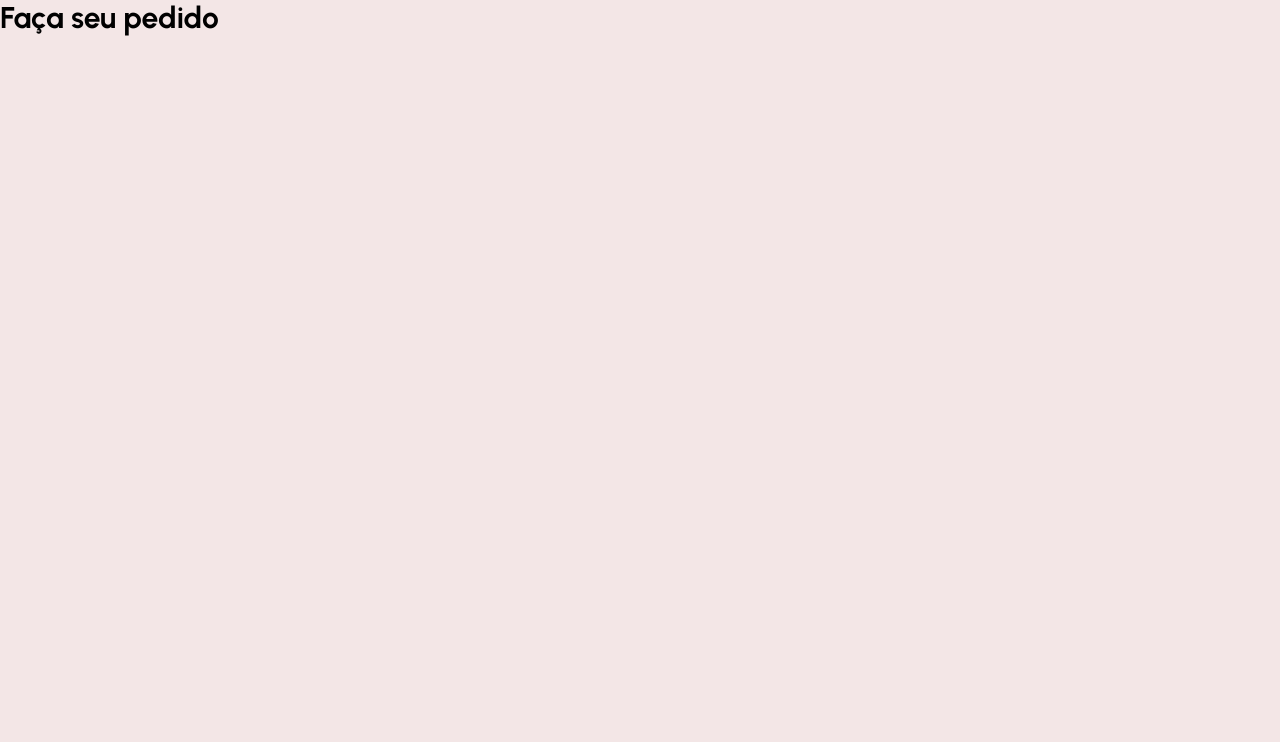
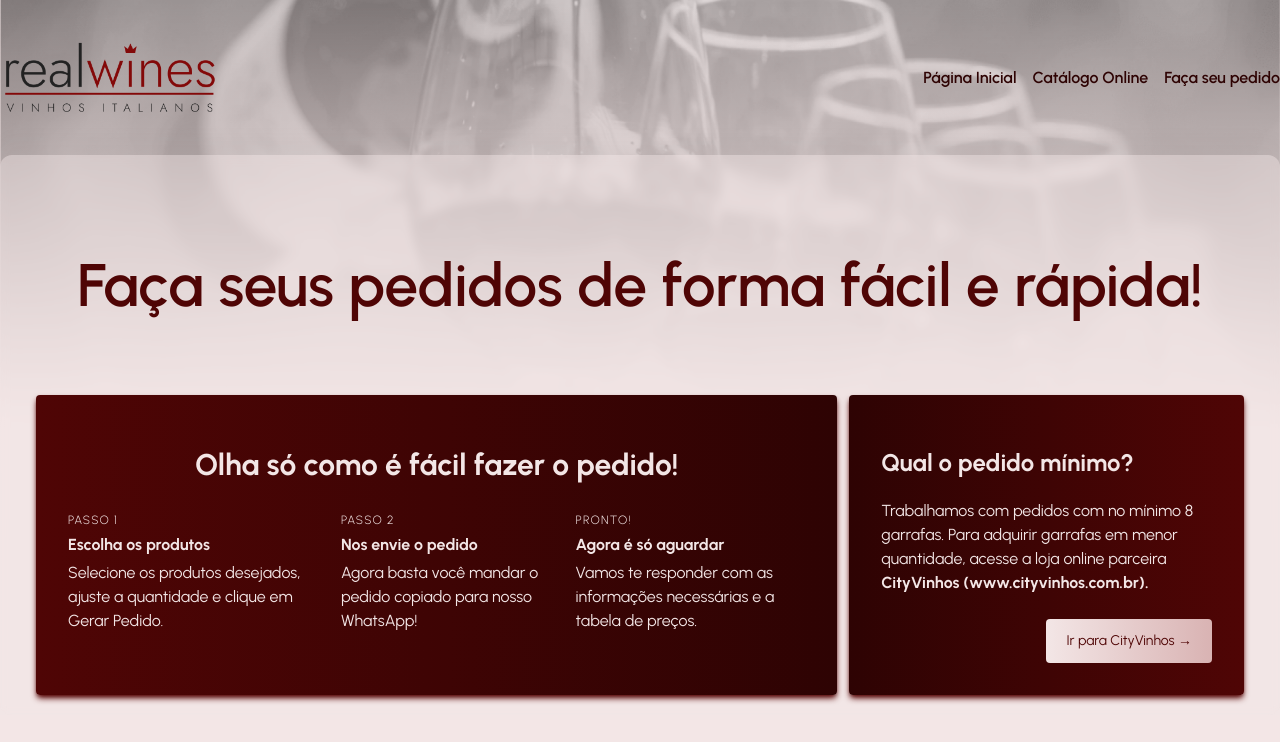
Before and after one commit to albertocolombara/app-pedidos-rw, a React (Vite) app: page / in a window 1280 px wide. Shown: the top 742 px of the page. Built offline with nearby package versions, Linux system fonts and the light colour scheme.

Commit message:
design tela inicial

```diff
--- a/index.html
+++ b/index.html
@@ -9,7 +9,7 @@
     <link rel="preconnect" href="https://fonts.gstatic.com" crossorigin>
     <link href="https://fonts.googleapis.com/css2?family=Urbanist:wght@300;400;600;700&display=swap" rel="stylesheet">
   </head>
-  <body class="bg-red-1 font-sans">
+  <body class="bg-red-1 bg-[linear-gradient(to_bottom,transparent,rgba(242,230,230,1)),url('../public/bg.png')] bg-no-repeat bg-contain font-sans">
     <div id="root"></div>
     <script type="module" src="/src/main.jsx"></script>
   </body>
--- a/src/App.jsx
+++ b/src/App.jsx
@@ -1,5 +1,54 @@
 const App = () => {
-  return <h1 className="text-3xl font-bold">Faça seu pedido</h1>
+  return (
+    <>
+      <header className="py-10">
+        <nav className="container mx-auto flex justify-between items-center">
+          <a href="https://www.realwines.com.br">
+            <img src="../public/logo.png" alt="Logo Realwines" width={220} height={70}></img>
+          </a>
+          <ul className="flex gap-4 text-red-7 font-semibold">
+            <li><a href="https://www.realwines.com.br">Página Inicial</a></li>
+            <li><a href="https://www.catalogo.realwines.com.br">Catálogo Online</a></li>
+            <li><a href="#pedido">Faça seu pedido</a></li>
+          </ul>
+        </nav>
+      </header>
+
+      <div className="container mx-auto bg-red-1/40 backdrop-blur-sm p-5 px-9 rounded-xl shadow-[0_-15px_18px_3px_rgba(0,0,0,0.025)]">
+        <h1 className="text-6xl text-red-6 text-center font-semibold my-[80px]">Faça seus pedidos de forma fácil e rápida!</h1>
+        <div className="grid grid-cols-3 items-center gap-3 text-red-1 h-full">
+          <div className="col-span-2 bg-gradient-to-r from-red-6 to-red-7 rounded p-8 py-[52px] h-full shadow-md shadow-red-5">
+            <h2 className="text-3xl font-bold text-center flex justify-center">Olha só como é fácil fazer o pedido!</h2>
+            <div className="flex gap-7 mt-7">
+              <div className="flex flex-col gap-1">
+                <span className="font-light uppercase text-[12px] tracking-widest">Passo 1</span>
+                <span className="font-bold">Escolha os produtos</span>
+                <p>Selecione os produtos desejados, ajuste a quantidade e clique em Gerar Pedido.</p>
+              </div>
+              <div className="flex flex-col gap-1">
+                <span className="font-light uppercase text-[12px] tracking-widest">Passo 2</span>
+                <span className="font-bold">Nos envie o pedido</span>
+                <p>Agora basta você mandar o pedido copiado para nosso WhatsApp!</p>
+              </div>
+              <div className="flex flex-col gap-1">
+                <span className="font-light uppercase text-[12px] tracking-widest">Pronto!</span>
+                <span className="font-bold">Agora é só aguardar</span>
+                <p>Vamos te responder com as informações necessárias e a tabela de preços.</p>
+              </div>
+            </div>
+          </div>
+
+          <div className="flex-1 flex flex-col bg-gradient-to-r from-red-7 to-red-6 rounded p-8 pt-[52px] h-full shadow-md shadow-red-5">
+            <span className="text-2xl font-bold">Qual o pedido mínimo?</span>
+            <p className="mt-5 mb-6">Trabalhamos com pedidos com no mínimo 8 garrafas. Para adquirir garrafas em
+              menor quantidade, acesse a loja online parceira <strong>CityVinhos (www.cityvinhos.com.br).</strong>
+            </p>
+            <a className="bg-gradient-to-r text-sm from-red-1 to-red-3 text-red-6 py-3 px-5 rounded inline-block self-end mt-auto transition hover:shadow-lg hover:shadow-red-3/60 hover:to-red-1" href="https://www.cityvinhos.com.br">Ir para CityVinhos →</a>
+          </div>
+        </div>
+      </div>
+    </>
+  )
 }
 
 export default App
```
Also changed, not shown: public/bg.png (added), public/logo.png (added).
